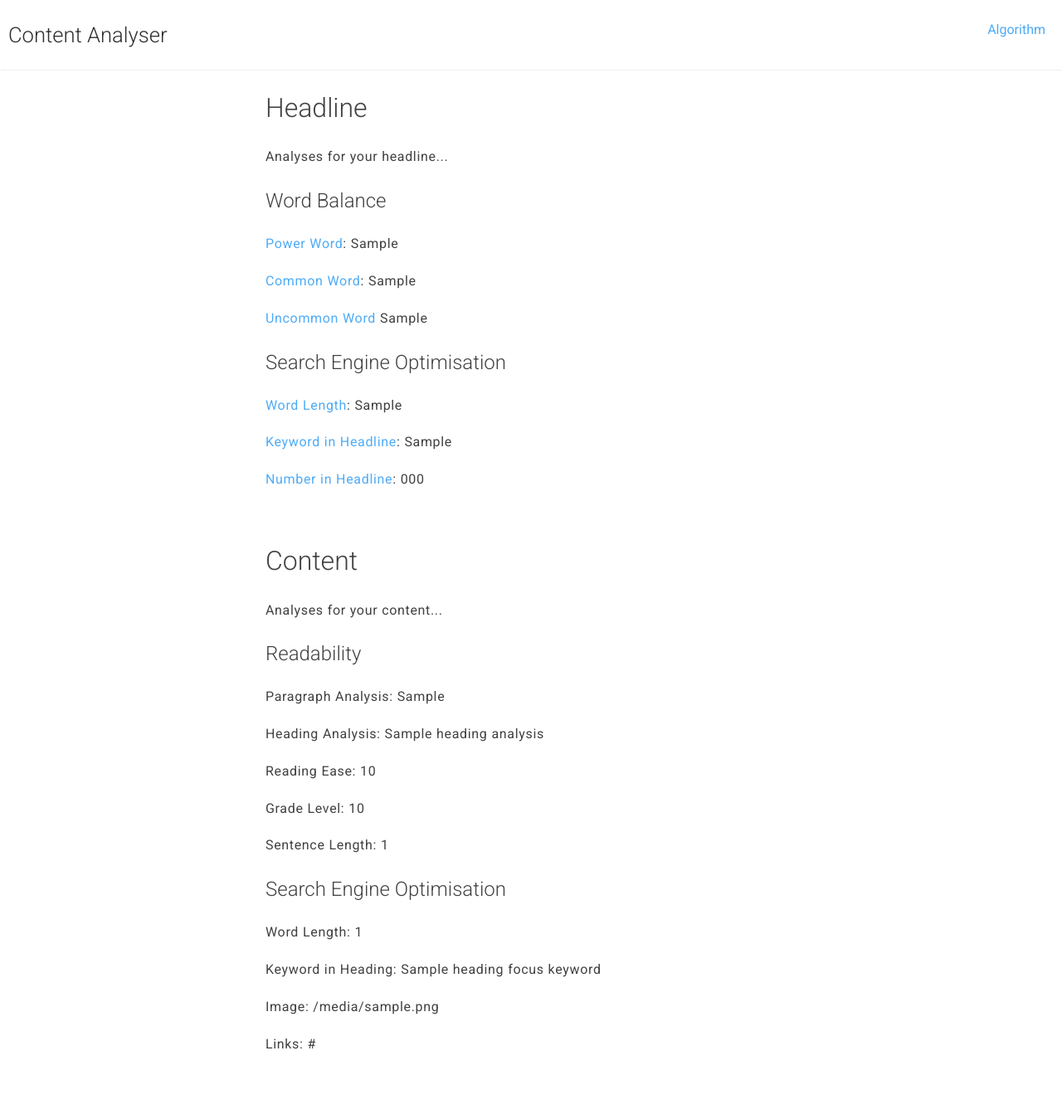
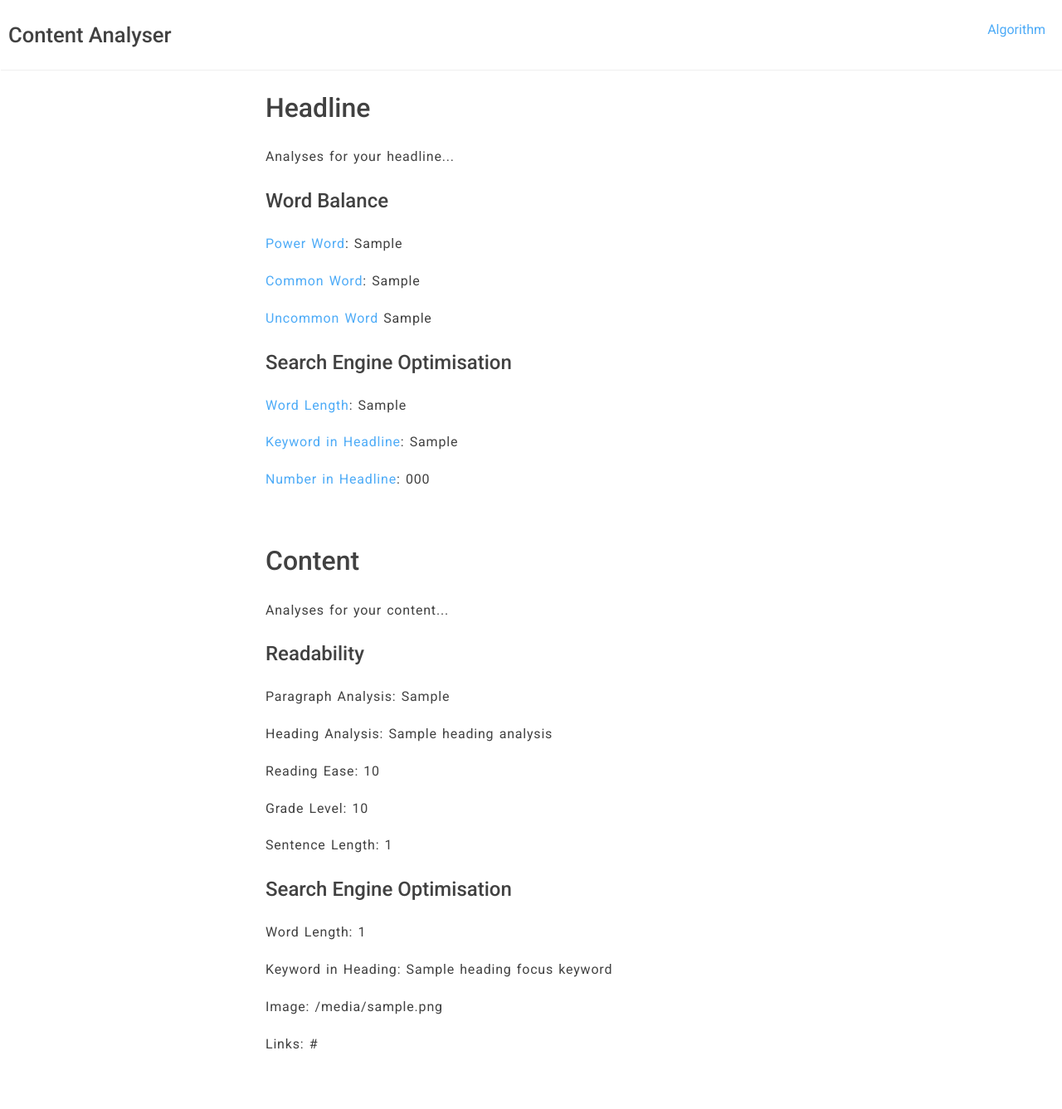
Before and after one commit to malikolabiyi/content-analyser, a Flask app: template templates/analyse.html in a window 1280 px wide. Shown: the whole page at 83% size. Run offline with Flask 2, Linux system fonts and the light colour scheme; the template is opened without the code that fills it: most values are stand-ins (such as "Sample title", 1, 10 or a date in 2020).

Commit message:
Making it better

```diff
--- a/static/style.css
+++ b/static/style.css
@@ -10,13 +10,13 @@ body {
 
 p {
     font-size: 1em;
-    line-height: 1.8em;
-    word-spacing: 0.3px;
-    letter-spacing: 0.5pt;
+    line-height: 1.8;
+    word-spacing: 1.5px;
+    letter-spacing: 0.8px;
 }
 
 strong {
-    font-weight: 400;
+    font-weight: 700;
 }
 
 a {
@@ -31,12 +31,11 @@ a:hover {
 }
 
 h1, h2, h3, h4, h5, h6 {
-    font-weight: 300;
+    font-weight: 500;
 }
 
 h1 {
     font-size: 1.6em;
-    color: #2e2e2e;
 }
 
 h2 {
@@ -48,7 +47,6 @@ h3 {
 }
 
 header {
-    color: #4dabf7;
     padding: 10px;
     margin: 0;
     box-shadow: 1px 1px #efefef;
--- a/templates/algorithms.html
+++ b/templates/algorithms.html
@@ -6,7 +6,7 @@
   <meta http-equiv="X-UA-Compatible" content="ie=edge">
   <title>Content Analyser</title>
 
-  <link href="https://fonts.googleapis.com/css?family=Roboto:300,400&display=swap" rel="stylesheet">
+  <link href="https://fonts.googleapis.com/css?family=Roboto:400,400i,500&display=swap" rel="stylesheet">
 
   <link href="{{url_for('static', filename='style.css')}}" rel="stylesheet">
 
--- a/templates/analyse.html
+++ b/templates/analyse.html
@@ -6,7 +6,7 @@
   <meta http-equiv="X-UA-Compatible" content="ie=edge">
   <title>Content Analyser</title>
 
-  <link href="https://fonts.googleapis.com/css?family=Roboto:300,400&display=swap" rel="stylesheet">
+  <link href="https://fonts.googleapis.com/css?family=Roboto:400,400i,500&display=swap" rel="stylesheet">
 
   <link href="{{url_for('static', filename='style.css')}}" rel="stylesheet">
 
--- a/templates/index.html
+++ b/templates/index.html
@@ -6,7 +6,7 @@
   <meta http-equiv="X-UA-Compatible" content="ie=edge">
   <title>Content Analyser</title>
 
-  <link href="https://fonts.googleapis.com/css?family=Roboto:300,400&display=swap" rel="stylesheet">
+  <link href="https://fonts.googleapis.com/css?family=Roboto:400,400i,500&display=swap" rel="stylesheet">
 
   <link href="{{url_for('static', filename='home.css')}}" rel="stylesheet">
 
@@ -25,7 +25,7 @@
         ],
         toolbar: "insertfile undo redo | styleselect | bold italic | alignleft aligncenter alignright alignjustify | bullist numlist outdent indent | link",
         content_css: [
-        '//fonts.googleapis.com/css?family=Roboto:300,300i,400&display=swap',
+        '//fonts.googleapis.com/css?family=Roboto:400,400i,500&display=swap',
         '//static/style.css'
         ]
       });
```
Also changed, not shown: static/home.css (+4 -4 lines).
